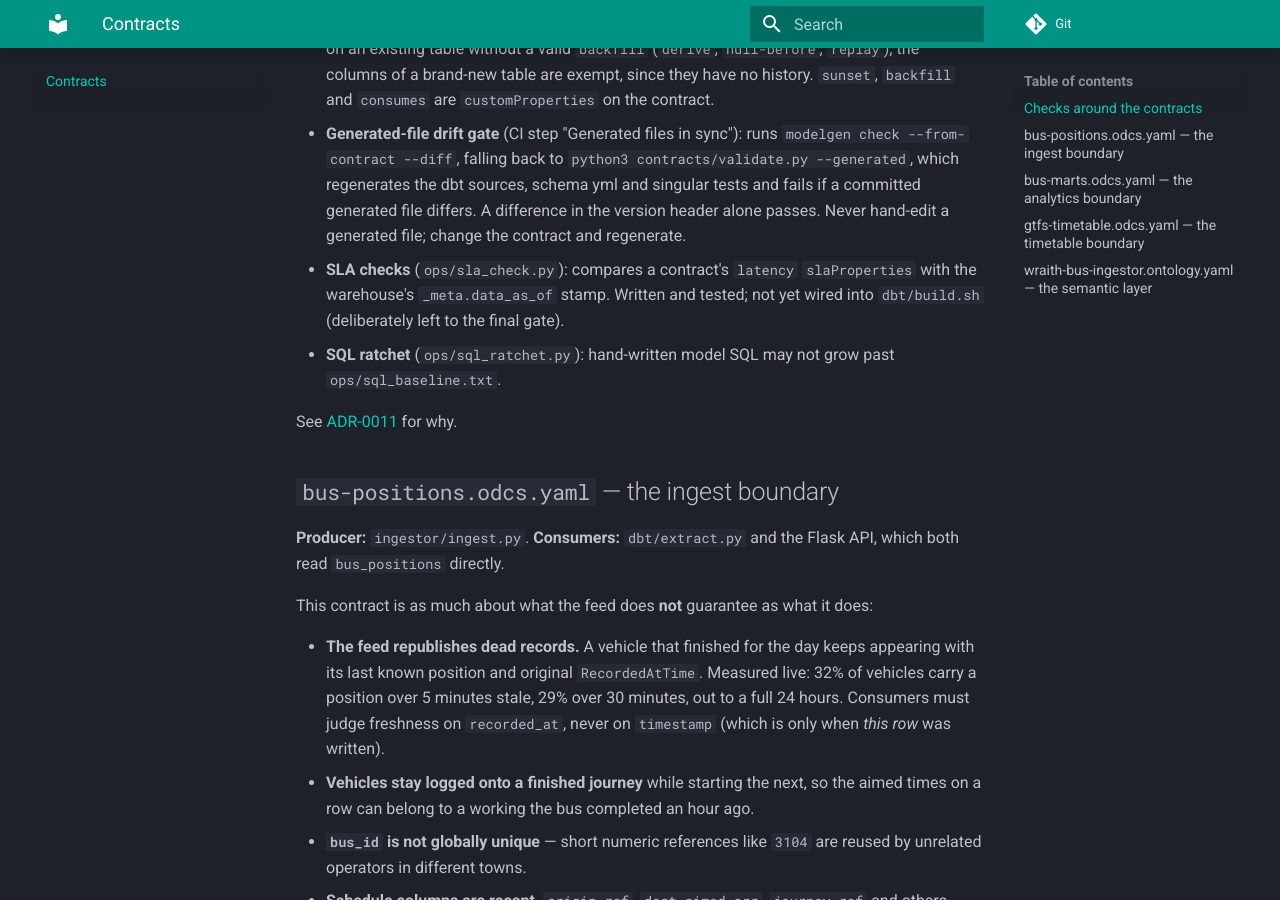
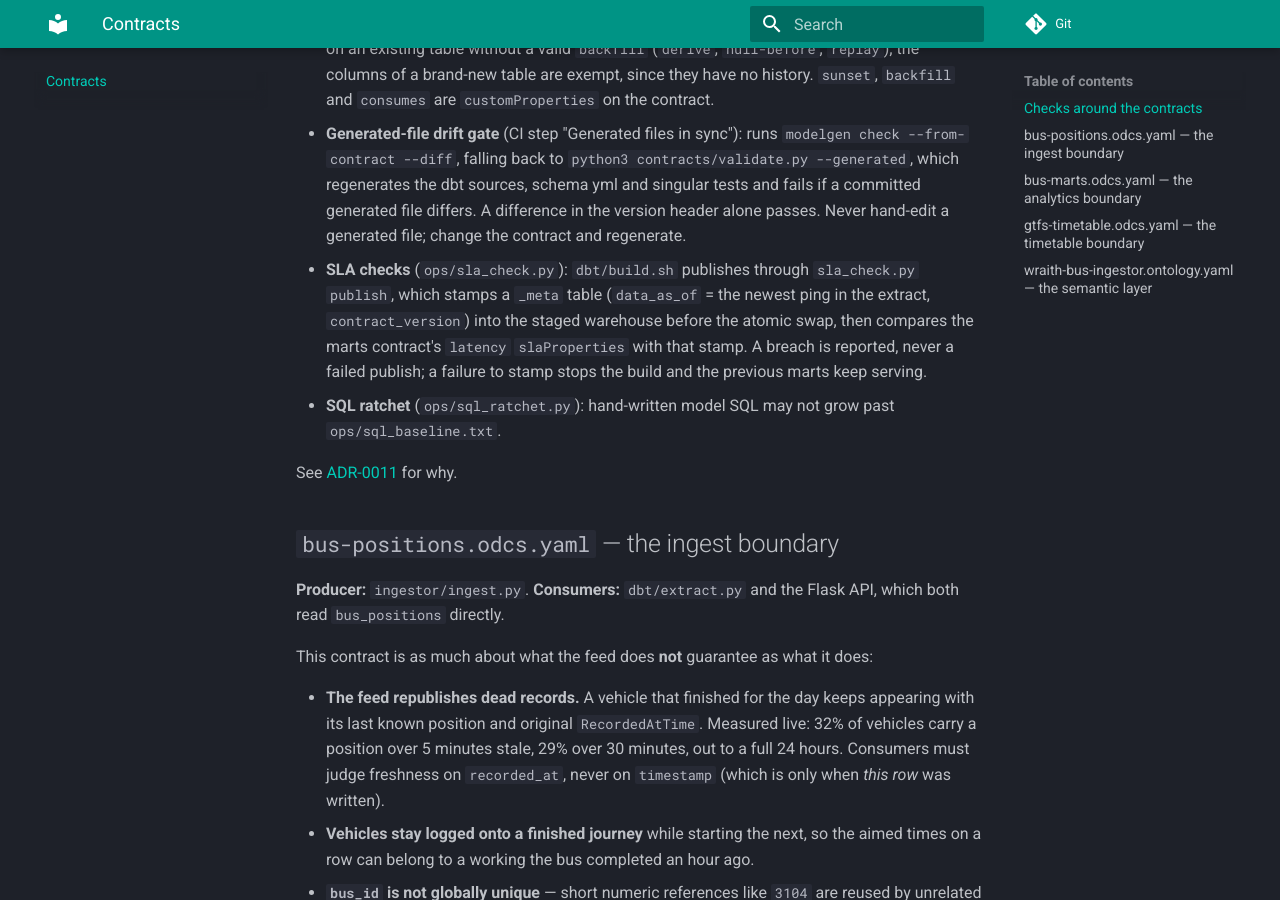
Before and after one commit to wraith-proxy/wraith-bus-ingestor, an MkDocs documentation site: the page built from docs/contracts.md, in a window 1280 px wide and 900 px high, scrolled down 1139 px. Built offline with MkDocs 1.6.1 and Material for MkDocs 9.7.7, drawn with Linux system fonts in a browser that asks for light colours.

Commit message:
:memo: feature/TJP-14114: ADR-0011 accepted, record the build.sh SLA wiring (#58)

```diff
--- a/docs/contracts.md
+++ b/docs/contracts.md
@@ -49,9 +49,12 @@ gated before `dbt/build.sh` moves it into place.
   schema yml and singular tests and fails if a committed generated file differs.
   A difference in the version header alone passes. Never hand-edit a generated
   file; change the contract and regenerate.
-- **SLA checks** (`ops/sla_check.py`): compares a contract's `latency`
-  `slaProperties` with the warehouse's `_meta.data_as_of` stamp. Written and
-  tested; not yet wired into `dbt/build.sh` (deliberately left to the final gate).
+- **SLA checks** (`ops/sla_check.py`): `dbt/build.sh` publishes through
+  `sla_check.py publish`, which stamps a `_meta` table (`data_as_of` = the newest
+  ping in the extract, `contract_version`) into the staged warehouse before the
+  atomic swap, then compares the marts contract's `latency` `slaProperties` with
+  that stamp. A breach is reported, never a failed publish; a failure to stamp
+  stops the build and the previous marts keep serving.
 - **SQL ratchet** (`ops/sql_ratchet.py`): hand-written model SQL may not grow past
   `ops/sql_baseline.txt`.
 
```
Also changed, not shown: docs/adr/0011-contract-first-dbt.md (+3 -3 lines).
